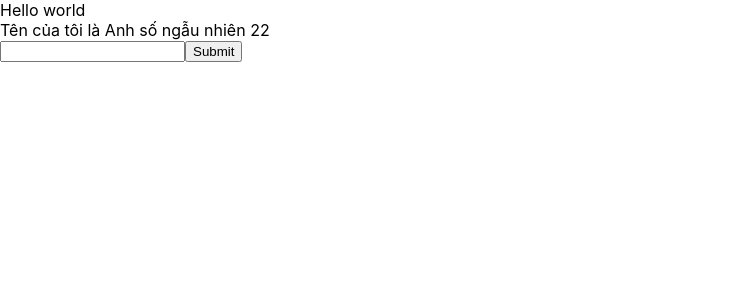
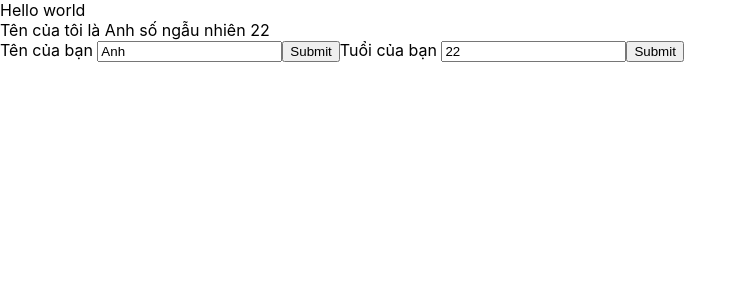
Before and after one commit to Code031/demo-react, a React (Create React App) app: page / in a window 1280 px wide. Shown: the top 300 px of the page, without its empty margins (0-747 px from the left). Built offline with nearby package versions, Linux system fonts and the light colour scheme.

Commit message:
nesting components

```diff
--- a/src/components/MyComponent.js
+++ b/src/components/MyComponent.js
@@ -1,46 +1,13 @@
 import React from "react";
+import UserInfor from "./Userinfor";
 
 class MyComponent extends React.Component {
-    state = {
-        name: 'Anh',
-        address: 'Hà Nội',
-        age: 22
-    }
-
-    handelClick(event) {
-        // console.log('Click');
-        // console.log('Tên của tôi là', this.state.name)
-
-        this.setState({
-            name: 'Công Anh',
-            age: Math.floor((Math.random() * 100) + 1)
-        })
-    }
-
-    handelOnMouseOver(event) {
-        //console.log(event)
-    }
-
-    handelOnChangeInput = (event) => {
-        this.setState({
-            name: event.target.value
-        })
-    }
-
-    handelOnSubmit = (event) => {
-        event.preventDefault();
-        console.log(this.state)
-    }
 
     //JSX
     render() {
         return (
             <div>
-                Tên của tôi là {this.state.name} số ngẫu nhiên {this.state.age}
-                <form onSubmit={(event) => this.handelOnSubmit(event)}>
-                    <input type="text" onChange={(event) => this.handelOnChangeInput(event)} />
-                    <button>Submit</button>
-                </form>
+                <UserInfor />
             </div>
         );
     }
--- /dev/null
+++ b/src/components/Userinfor.js
@@ -0,0 +1,55 @@
+import React from "react";
+
+
+class UserInfor extends React.Component {
+
+    state = {
+        name: 'Anh',
+        address: 'Hà Nội',
+        age: 22
+    }
+
+    handelOnChangeInputName = (event) => {
+        this.setState({
+            name: event.target.value
+        })
+    }
+
+    handelOnChangeInputAge = (event) => {
+        this.setState({
+            age: event.target.value
+        })
+    }
+
+    handelOnSubmit = (event) => {
+        event.preventDefault();
+        console.log(this.state)
+    }
+
+
+    render() {
+        return (
+            <div>
+                Tên của tôi là {this.state.name} số ngẫu nhiên {this.state.age}
+                <form onSubmit={(event) => this.handelOnSubmit(event)}>
+                    <label>Tên của bạn </label>
+                    <input
+                        type="text"
+                        onChange={(event) => this.handelOnChangeInputName(event)}
+                        value={this.state.name}
+                    />
+                    <button>Submit</button>
+                    <label>Tuổi của bạn </label>
+                    <input
+                        type="text"
+                        onChange={(event) => this.handelOnChangeInputAge(event)}
+                        value={this.state.age}
+                    />
+                    <button>Submit</button>
+                </form>
+            </div>
+        )
+    }
+}
+
+export default UserInfor;
```
